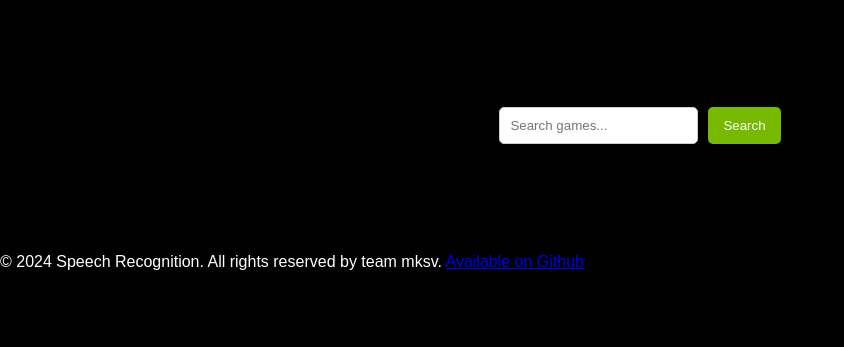
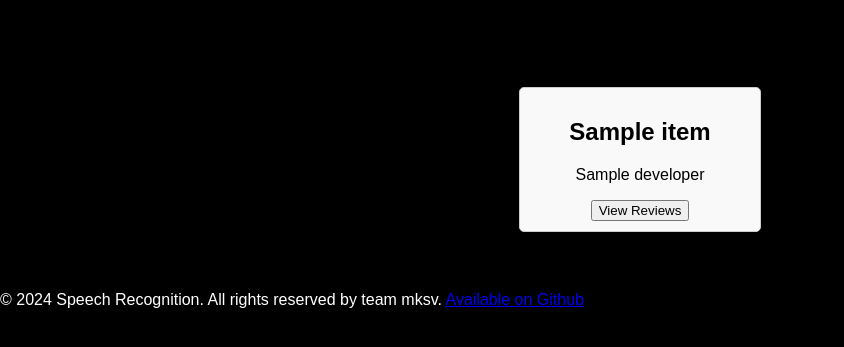
Before and after one commit to software-students-spring2024/5-final-project-spring-2024-team-mksv-1, a Flask app: page /show in a window 1280 px wide. Shown: the part 122-469 px from the top of the page, without its empty margins (0-844 px from the left). Run offline with Flask 2, Linux system fonts and the light colour scheme; a database or web service that is not in the repository returns one stand-in record (values such as "Sample title"); data that the repository does not hold is empty.

Commit message:
major update

```diff
--- a/API_server/api_server.py
+++ b/API_server/api_server.py
@@ -22,7 +22,7 @@ def get_games():
 
 @app.route('/games/<id>', methods=['GET'])
 def get_game(id):
-    game = db.games.find_one({'_id': ObjectId(id)})
+    game = db.games.find_one({'_id': id})
     return Response(json_util.dumps(game), mimetype='application/json') if game else ('', 404)
 
 @app.route('/add_game', methods=['POST'])
--- a/web_app/app.py
+++ b/web_app/app.py
@@ -21,7 +21,7 @@ def show():
             response = requests.get("http://api_server:1000/games", timeout=5)
             if response.status_code == 200:
                 games = response.json()
-                return render_template('index.html', games=games)
+                return render_template('index.html', docs=games)
             else:
                 return "Failed to fetch games", 500
         except requests.exceptions.RequestException as e:
@@ -46,6 +46,7 @@ def add_review(game_id):
         review_text = request.form['review']
         user_id = session.get('user_id')
 
+
         if not user_id:
             flash('You must be logged in to add a review.', 'error')
             return redirect(url_for('login'))
@@ -53,7 +54,7 @@ def add_review(game_id):
         review_data = {
             'user_id': user_id,
             'game_id': game_id,
-            'review': review_text,
+            'review': review_text
         }
 
         response = requests.post(f"http://api_server:1000/reviews", json=review_data)
@@ -70,7 +71,9 @@ def add_review(game_id):
 @app.route('/games/<game_id>/reviews', methods=['GET'])
 def view_reviews(game_id):
     try:
+        game_title = request.args.get('game_title')
         response = requests.get(f"http://api_server:1000/reviews/{game_id}")
+
 
         if response.status_code == 200:
             reviews = response.json()
@@ -82,7 +85,7 @@ def view_reviews(game_id):
         flash(str(e), 'error')
         return redirect(url_for('show'))
 
-    return render_template('view_reviews.html', reviews=reviews, game_id=game_id)
+    return render_template('view_reviews.html', reviews=reviews, game_id=game_id,game_title=game_title)
 
 @app.route("/register", methods=['GET', 'POST'])
 def register():
--- a/web_app/templates/add_review.html
+++ b/web_app/templates/add_review.html
@@ -2,7 +2,7 @@
 
 {% block content %}
 <div class="game-info">
-    <h1>Add Your Review for Game: {{ game_id }}</h1>
+    <h1>Add Your Review for Game:</h1>
     <form action="{{ url_for('add_review', game_id=game_id) }}" method="post" class="content">
         <label for="review">Review:</label>
         <textarea id="review" name="review"></textarea>
--- a/web_app/templates/index.html
+++ b/web_app/templates/index.html
@@ -10,24 +10,17 @@
 
 
 
-
-<div class="search-filter-section">
-    <form action="/search" method="GET">
-
-        <input type="text" name="search" placeholder="Search games..." aria-label="Search games">
-        <button type="submit">Search</button>
-    </form>
-</div>
-
-
 <!-- Game Listings -->
 <section class="game-listing">
     {% if docs %}
       {% for doc in docs %}
         <div class="game-item">
-          <h2>{{ doc.name }}</h2>
-          <p>{{ doc.description }}</p>
-
+          <h2>{{ doc.game_title }}</h2>
+          <p>{{ doc.developer }}</p>
+          <form action="/games/{{ doc._id }}/reviews" method="GET">
+            <input type="hidden" name="game_title" value="{{ doc.game_title }}">
+            <button type="submit">View Reviews</button>
+          </form>
         </div>
       {% endfor %}
     {% else %}
--- a/web_app/templates/view_reviews.html
+++ b/web_app/templates/view_reviews.html
@@ -1,7 +1,10 @@
 {% extends "base.html" %}
 
 {% block content %}
-<h2>Game Reviews: {{ game_id }}</h2>
+
+<div class="game-info">
+
+    <h2>Game Reviews: {{ game_title }}</h2>
     {% if reviews %}
         <ul>
             {% for review in reviews %}
@@ -16,4 +19,5 @@
     {% endif %}
     <a href="{{ url_for('add_review', game_id=game_id) }}" class="btn">Add a Review</a>
     <a href="{{ url_for('show') }}" class="btn">Back to Games</a>
+</div>
 {% endblock %}
```
Also changed, not shown: .github/workflows/api_server_ci_cd.yml (added), .github/workflows/web_app_ci_cd.yml (added), 1 other file. Lines whose indentation alone changed are shown as unchanged.
